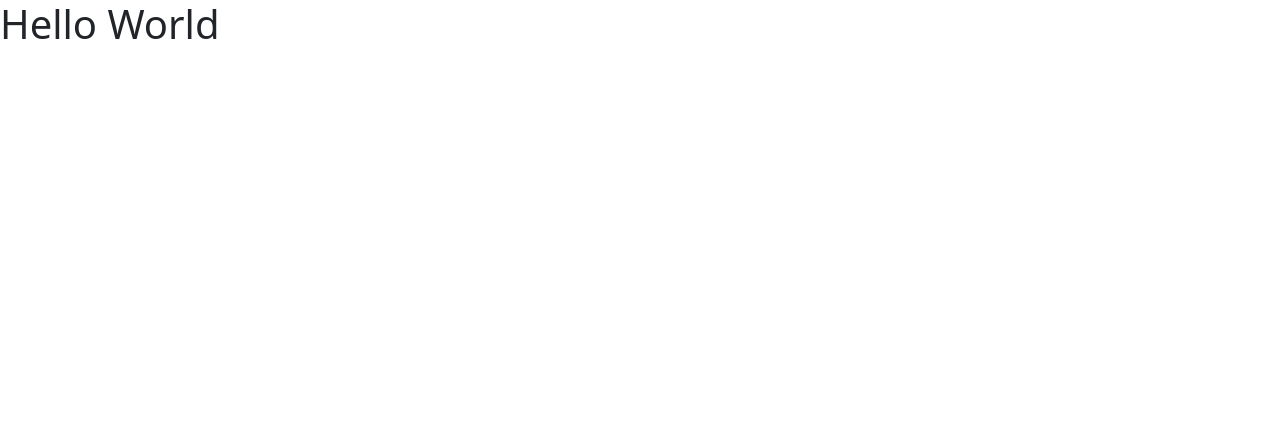
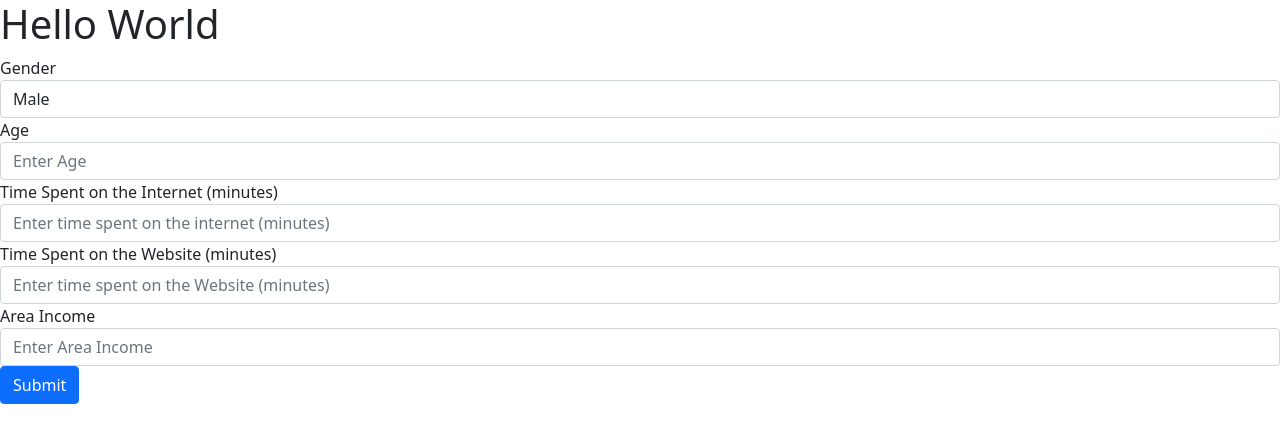
Before and after one commit to teddywaweru/DataGlacier, a Flask app: page / in a window 1280 px wide. Shown: the top 443 px of the page. Run offline with Flask 2, Linux system fonts and the light colour scheme; parts of the project's set-up code (start-up, migrations or seed data) failed here and were passed over; some libraries are stand-ins or nearby versions.

Commit message:
211024 index.html form inputs

```diff
--- a/Week4_Flask_Deployment_Advertising/templates/index.html
+++ b/Week4_Flask_Deployment_Advertising/templates/index.html
@@ -14,6 +14,38 @@
 
     <h1>Hello World</h1>
 
+    <form>
+        <div class="form-group">
+            <label for="gender">Gender</label>
+            <select class="form-control" id="gender" placeholder="Gender">
+              <option>Male</option>
+              <option>Female</option>
+            </select>
+          </div>
+        <div class="form-group">
+          <label for="age">Age</label>
+          <input type="age" class="form-control" id="age" aria-describedby="emailHelp" placeholder="Enter Age">
+        </div>
+        <div class="form-group">
+          <label for="internet_time">Time Spent on the Internet (minutes)</label>
+          <input type="internet_time" class="form-control" id="internet_time" placeholder="Enter time spent on the internet (minutes)">
+        </div>
+        <div class="form-group">
+          <label for="internet_time">Time Spent on the Website (minutes)</label>
+          <input type="internet_time" class="form-control" id="site_time" placeholder="Enter time spent on the Website (minutes)">
+        </div>
+        <div class="form-group">
+          <label for="internet_time">Area Income</label>
+          <input type="internet_time" class="form-control" id="area_income" placeholder="Enter Area Income">
+        </div>
+        <button type="submit" class="btn btn-primary">Submit</button>
+      </form>
+
+
+      {%if predicted%}
+        <p>{predicted}</p>
+
+      {%endif%}
 
     <script src="https://cdn.jsdelivr.net/npm/@popperjs/core@2.10.2/dist/umd/popper.min.js"
     integrity="sha384-7+zCNj/IqJ95wo16oMtfsKbZ9ccEh31eOz1HGyDuCQ6wgnyJNSYdrPa03rtR1zdB" crossorigin="anonymous"></script>
```
